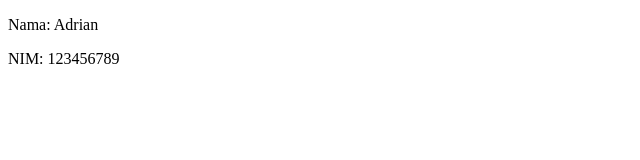
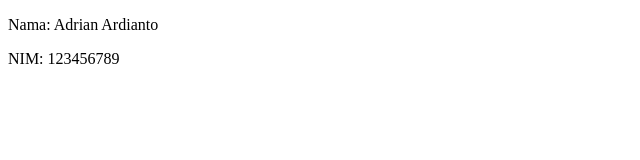
Before and after one commit to adrianardianto/TugasKuliah, a plain HTML site: page index.html in a window 1280 px wide. Shown: the full height of the page, 0-640 px from the left. Drawn offline with Linux system fonts and the light colour scheme.

Commit message:
index.html

```diff
--- a/index.html
+++ b/index.html
@@ -7,7 +7,7 @@
 </head>
 <body>
     <div>
-        <p>Nama: Adrian</p>
+        <p>Nama: Adrian Ardianto</p>
         <p>NIM: 123456789</p>
     </div>
 </body>
```
